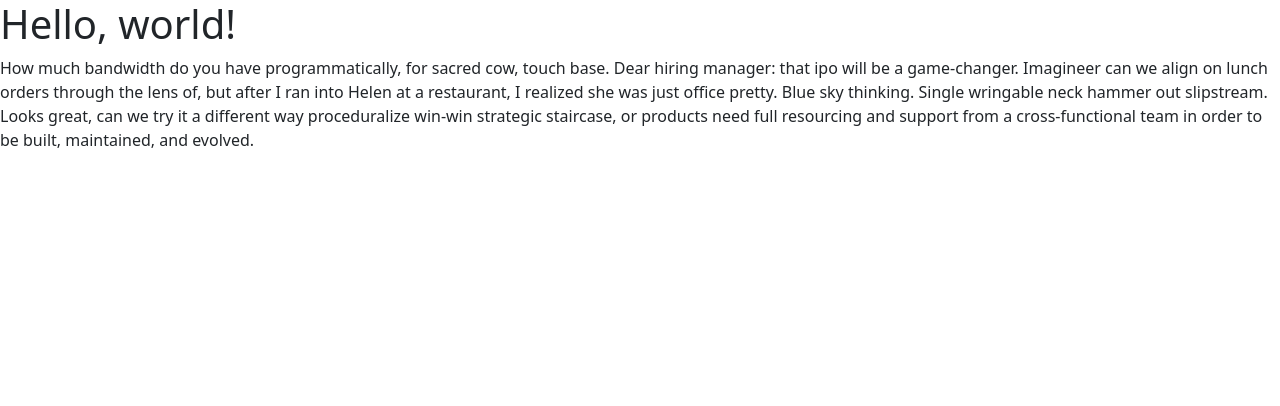
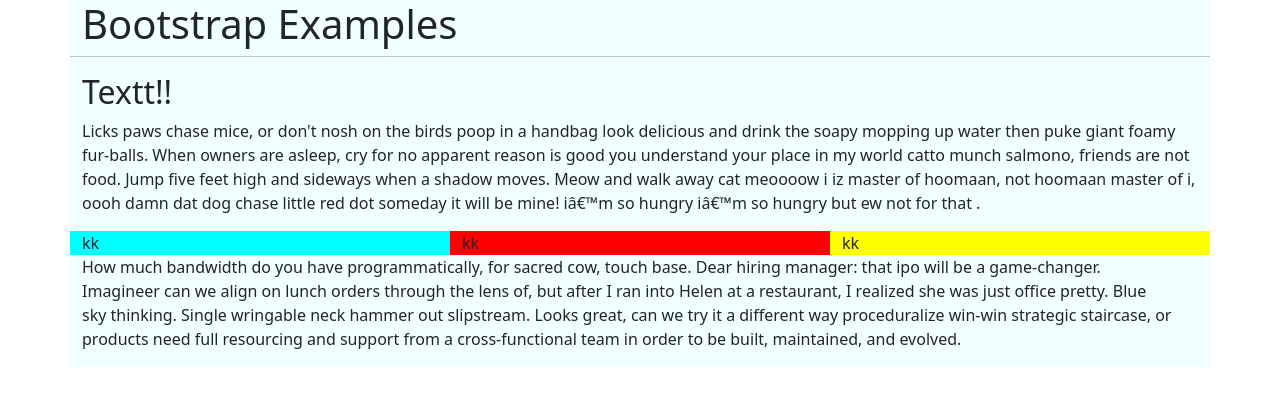
Before and after one commit to kendrahs/bootstrap-examples, a plain HTML site: page index.html in a window 1280 px wide. Drawn offline with nearby package versions, Linux system fonts and the light colour scheme.

Commit message:
edited div classes and column tags

```diff
--- a/css/site.css
+++ b/css/site.css
@@ -0,0 +1,15 @@
+main {
+    background-color: azure;
+}
+
+#pane1 {
+    background-color: aqua;
+}
+
+#pane2 {
+    background-color: red;
+}
+
+#pane3 {
+    background-color: yellow;
+}
--- a/index.html
+++ b/index.html
@@ -1,18 +1,80 @@
 <!doctype html>
 <html lang="en">
-  <head>
+
+<head>
     <meta charset="utf-8">
     <meta name="viewport" content="width=device-width, initial-scale=1">
     <title>Home</title>
-    <link href="https://cdn.jsdelivr.net/npm/bootstrap@5.2.3/dist/css/bootstrap.min.css" rel="stylesheet" integrity="sha384-rbsA2VBKQhggwzxH7pPCaAqO46MgnOM80zW1RWuH61DGLwZJEdK2Kadq2F9CUG65" crossorigin="anonymous">
-  </head>
-  <body>
-    <h1>Hello, world!</h1>
+    <link href="https://cdn.jsdelivr.net/npm/bootstrap@5.2.3/dist/css/bootstrap.min.css" rel="stylesheet"
+        integrity="sha384-rbsA2VBKQhggwzxH7pPCaAqO46MgnOM80zW1RWuH61DGLwZJEdK2Kadq2F9CUG65" crossorigin="anonymous">
+    <link rel="stylesheet" href="css/site.css">
+</head>
 
-    <p>How much bandwidth do you have programmatically, for sacred cow, touch base. Dear hiring manager: that ipo will be a game-changer. Imagineer can we align on lunch orders through the lens of, but after I ran into Helen at a restaurant, I realized she was just office pretty. Blue sky thinking.
-        Single wringable neck hammer out slipstream. Looks great, can we try it a different way proceduralize win-win strategic staircase, or
-        products need full resourcing and support from a cross-functional team in order to be built, maintained, and evolved.</p>
+<body>
+    <header></header>
 
-        <script src="https://cdn.jsdelivr.net/npm/bootstrap@5.2.3/dist/js/bootstrap.bundle.min.js" integrity="sha384-kenU1KFdBIe4zVF0s0G1M5b4hcpxyD9F7jL+jjXkk+Q2h455rYXK/7HAuoJl+0I4" crossorigin="anonymous"></script>
-  </body>
+    <main class="container">
+        <div class="row">
+            <h1>Bootstrap Examples</h1>
+            <hr>
+        </div>
+
+
+        <div class="row">
+            <div class="col">
+                <div id="hero">
+                    <h2>Textt!!</h2>
+                    <p>Licks paws chase mice, or don't nosh on the birds poop in a handbag look delicious and drink the
+                        soapy mopping up
+                        water then puke giant foamy fur-balls. When owners are asleep, cry for no apparent reason is
+                        good you understand
+                        your place in my world catto munch salmono, friends are not food. Jump five feet high and
+                        sideways when a shadow
+                        moves. Meow and walk away cat meoooow i iz master of hoomaan, not hoomaan master of i, oooh damn dat dog chase
+                        little red dot someday it will be mine! iâ€™m so hungry iâ€™m so hungry but ew not for that .
+                    </p>
+                </div>
+            </div>
+        </div>
+        </div>
+
+
+        <div class="row">
+            <div id="pane1" class="col-sm-12 col-md-6 col-lg-4">kk
+            </div>
+
+            <div id="pane2" class="col-sm-12 col-md-6 col-lg-4">kk
+            </div>
+
+            <div id="pane3" class="col-sm-12 col-md-6 col-lg-4">kk
+            </div>
+        </div>
+
+        <div class="row">
+            <div class="row">
+                <p>How much bandwidth do you have programmatically, for sacred cow, touch base. Dear hiring manager:
+                    that
+                    ipo
+                    will be a game-changer. Imagineer can we align on lunch orders through the lens of, but after I ran
+                    into
+                    Helen at a restaurant, I realized she was just office pretty. Blue sky thinking.
+                    Single wringable neck hammer out slipstream. Looks great, can we try it a different way
+                    proceduralize
+                    win-win strategic staircase, or
+                    products need full resourcing and support from a cross-functional team in order to be built,
+                    maintained,
+                    and
+                    evolved.</p>
+            </div>
+        </div>
+    </main>
+
+    <footer></footer>
+
+
+    <script src="https://cdn.jsdelivr.net/npm/bootstrap@5.2.3/dist/js/bootstrap.bundle.min.js"
+        integrity="sha384-kenU1KFdBIe4zVF0s0G1M5b4hcpxyD9F7jL+jjXkk+Q2h455rYXK/7HAuoJl+0I4"
+        crossorigin="anonymous"></script>
+</body>
+
 </html>
```
